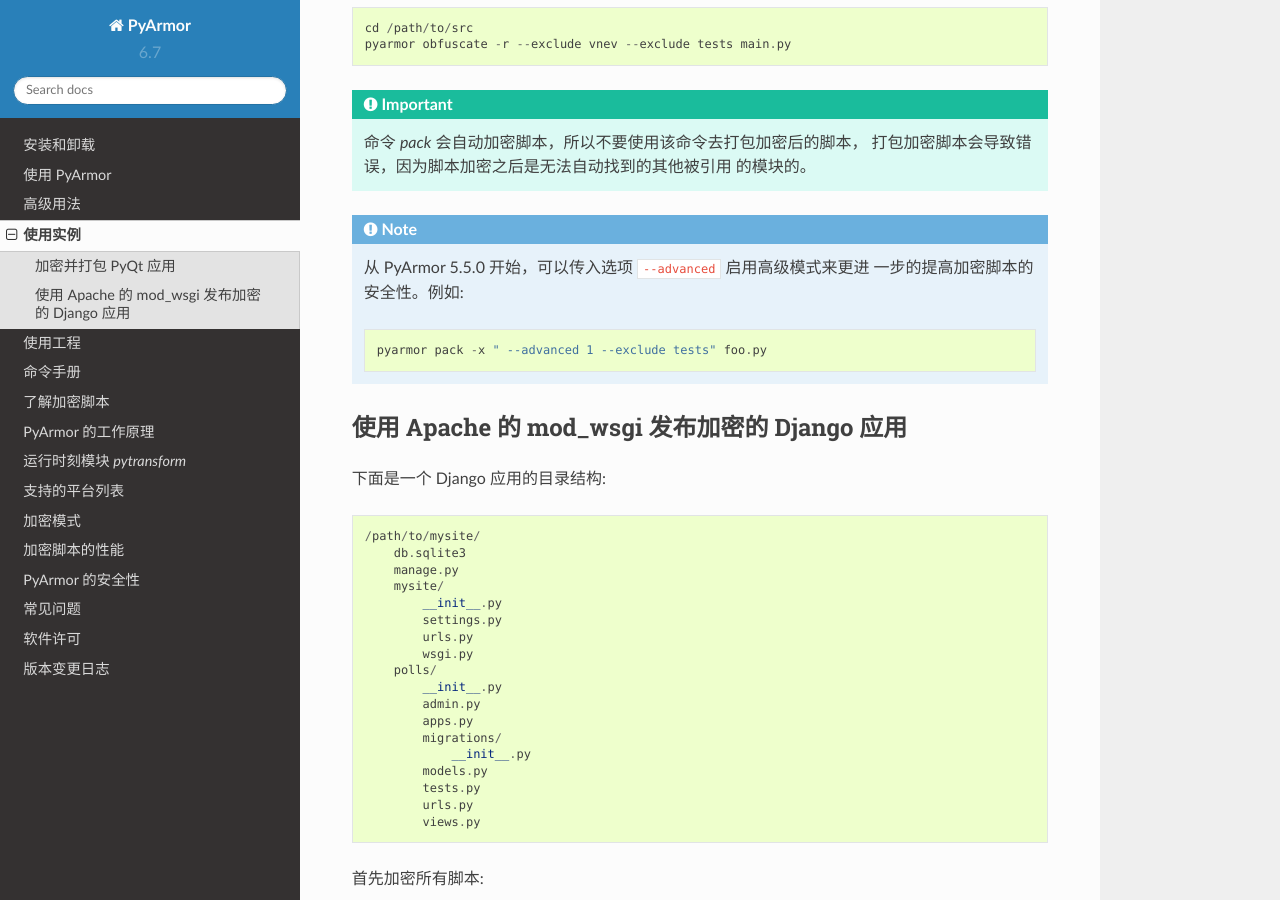
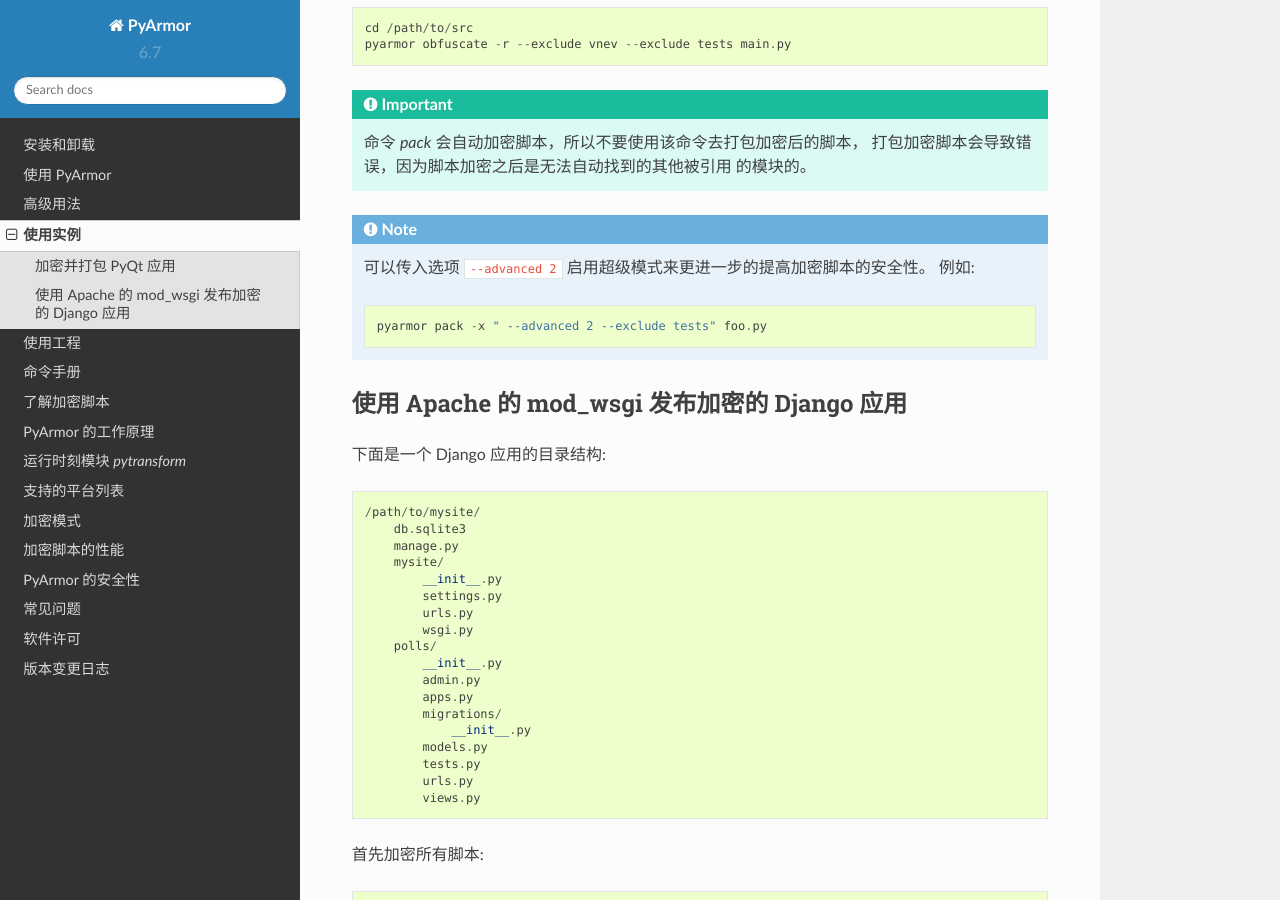
Before and after one commit to dashingsoft/pyarmor-docs-zh, a Sphinx documentation site: the page built from docs/examples.rst, in a window 1280 px wide and 900 px high, scrolled down 990 px. Built offline with Sphinx 7.4.7 and the Read the Docs theme 2.0.0, drawn with Linux system fonts in a browser that asks for light colours.

Commit message:
Refine doc

```diff
--- a/docs/examples.rst
+++ b/docs/examples.rst
@@ -55,10 +55,10 @@
 
 .. note::
 
-   从 PyArmor 5.5.0 开始，可以传入选项 ``--advanced`` 启用高级模式来更进
-   一步的提高加密脚本的安全性。例如::
+   可以传入选项 ``--advanced 2`` 启用超级模式来更进一步的提高加密脚本的安全性。
+   例如::
 
-       pyarmor pack -x " --advanced 1 --exclude tests" foo.py
+       pyarmor pack -x " --advanced 2 --exclude tests" foo.py
 
 使用 Apache 的 mod_wsgi 发布加密的 Django 应用
 ----------------------------------------------
```
